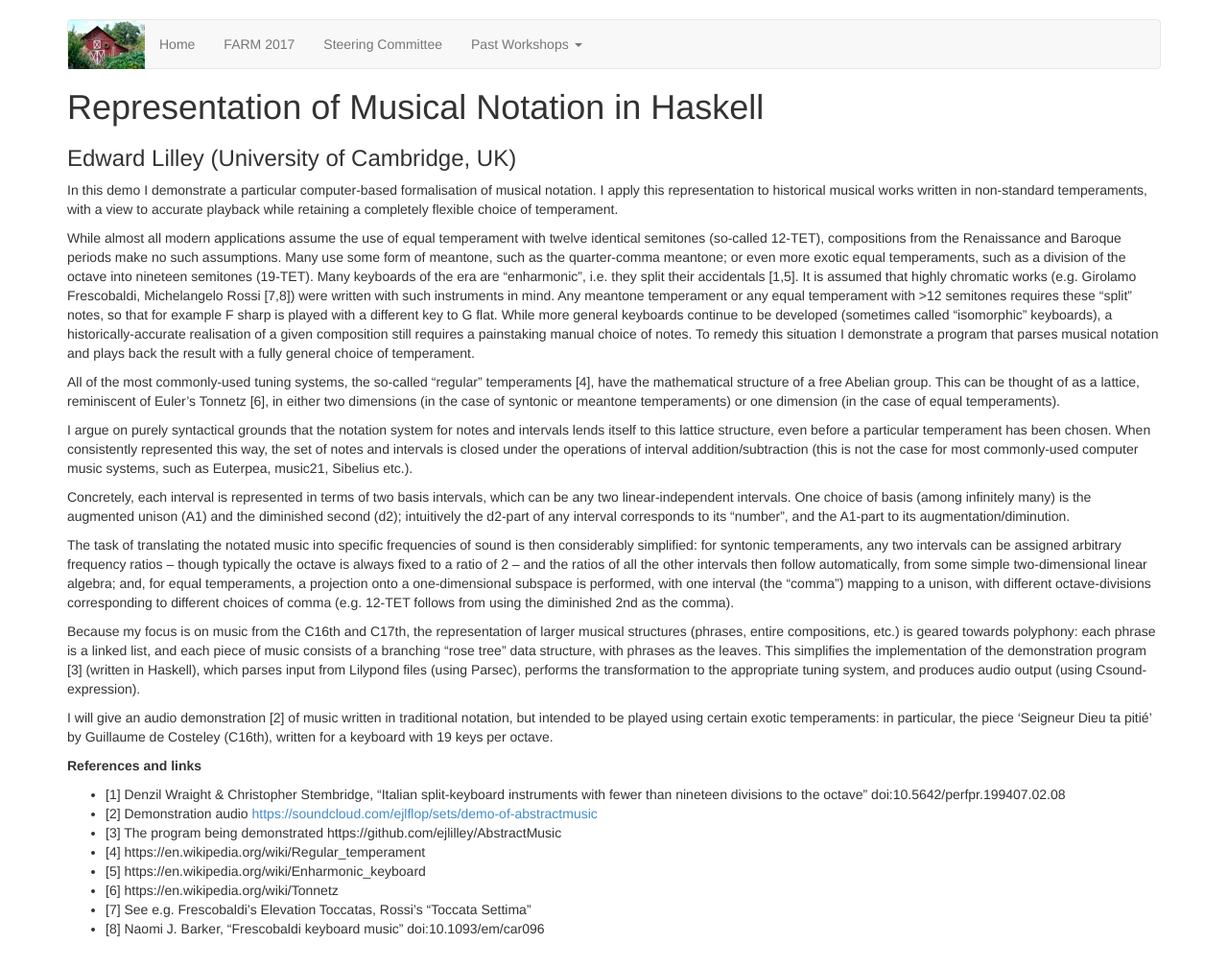
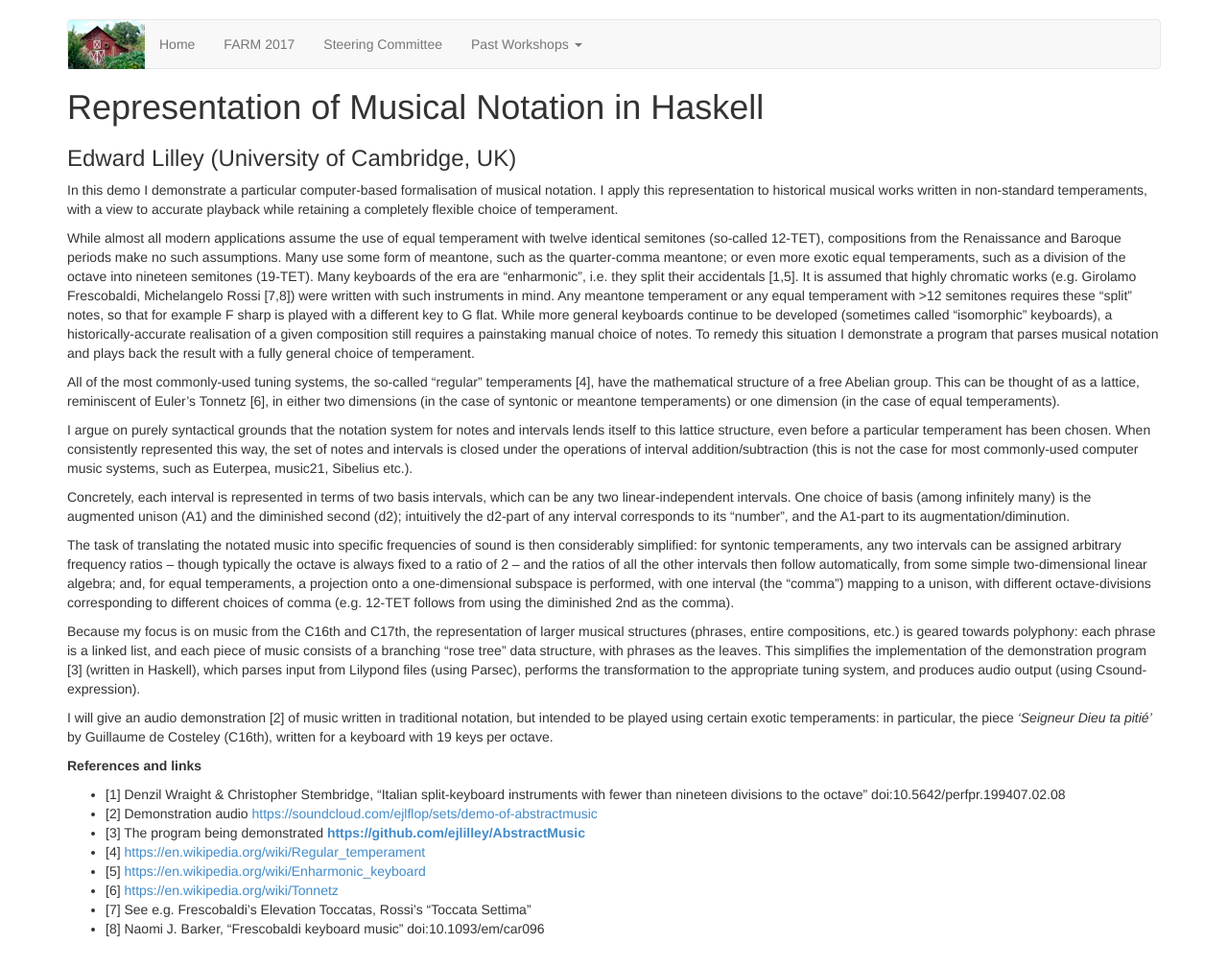
Before and after one commit to functional-art/functional-art.github.com, a Jekyll site: the page built from 2017/abstractmusic.md, in a window 1280 px wide. Shown: the whole page at 96% size. Built offline with Jekyll 4.4.1, drawn with Linux system fonts in a browser that asks for light colours; nearby versions of some CDN libraries; our own code applies the rules of GitHub Pages for plain Markdown files; some of the changed lines change nothing that is shown.

Commit message:
farm17 demo lilley: links and formatting

```diff
--- a/2017/abstractmusic.md
+++ b/2017/abstractmusic.md
@@ -71,16 +71,16 @@ output (using Csound-expression).
 
 I will give an audio demonstration [2] of music written in traditional
 notation, but intended to be played using certain exotic temperaments:
-in particular, the piece 'Seigneur Dieu ta pitié' by Guillaume de
+in particular, the piece _'Seigneur Dieu ta pitié'_ by Guillaume de
 Costeley (C16th), written for a keyboard with 19 keys per octave.
 
 **References and links**
 
 - [1] Denzil Wraight & Christopher Stembridge, "Italian split-keyboard instruments with fewer than nineteen divisions to the octave" doi:10.5642/perfpr.199407.02.08
 - [2] Demonstration audio [https://soundcloud.com/ejlflop/sets/demo-of-abstractmusic](https://soundcloud.com/ejlflop/sets/demo-of-abstractmusic)
-- [3] The program being demonstrated https://github.com/ejlilley/AbstractMusic
-- [4] https://en.wikipedia.org/wiki/Regular_temperament
-- [5] https://en.wikipedia.org/wiki/Enharmonic_keyboard
-- [6] https://en.wikipedia.org/wiki/Tonnetz
+- [3] The program being demonstrated **[https://github.com/ejlilley/AbstractMusic](https://github.com/ejlilley/AbstractMusic)**
+- [4] [https://en.wikipedia.org/wiki/Regular_temperament](https://en.wikipedia.org/wiki/Regular_temperament)
+- [5] [https://en.wikipedia.org/wiki/Enharmonic_keyboard](https://en.wikipedia.org/wiki/Enharmonic_keyboard)
+- [6] [https://en.wikipedia.org/wiki/Tonnetz](https://en.wikipedia.org/wiki/Tonnetz)
 - [7] See e.g. Frescobaldi's Elevation Toccatas, Rossi's "Toccata Settima"
 - [8] Naomi J. Barker, "Frescobaldi keyboard music" doi:10.1093/em/car096
```
